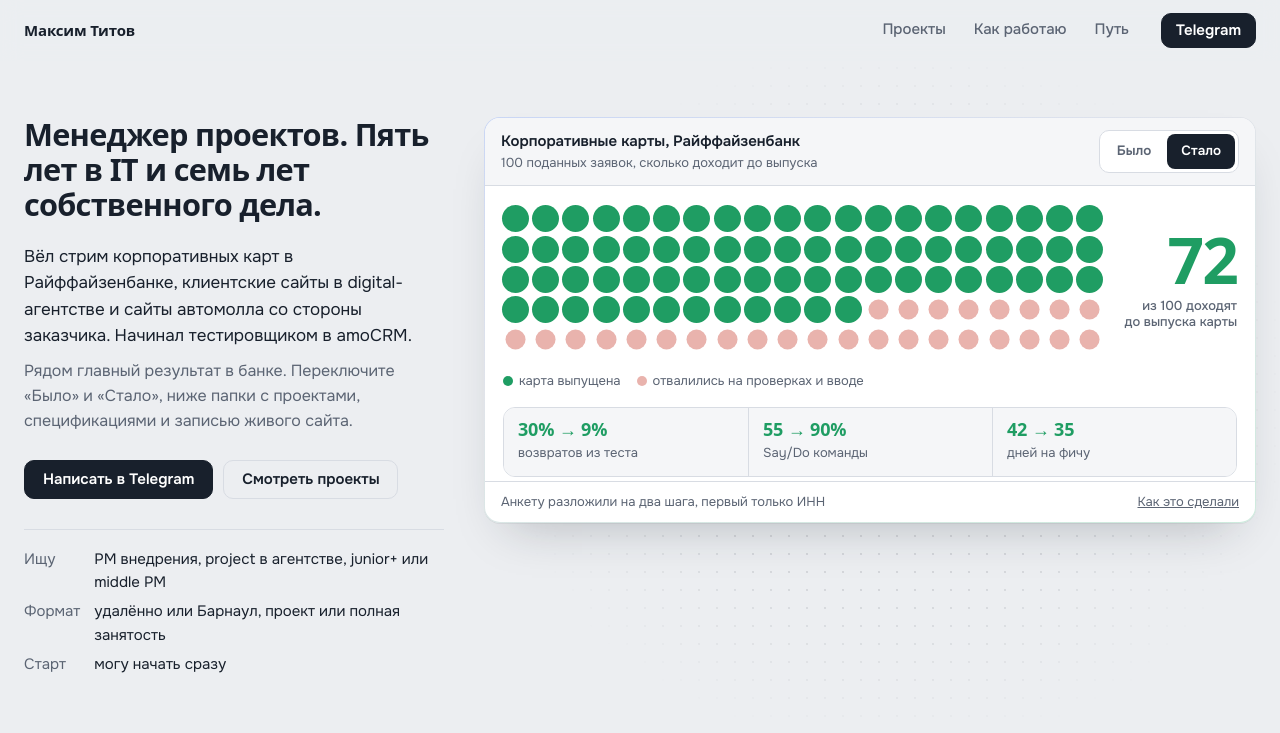
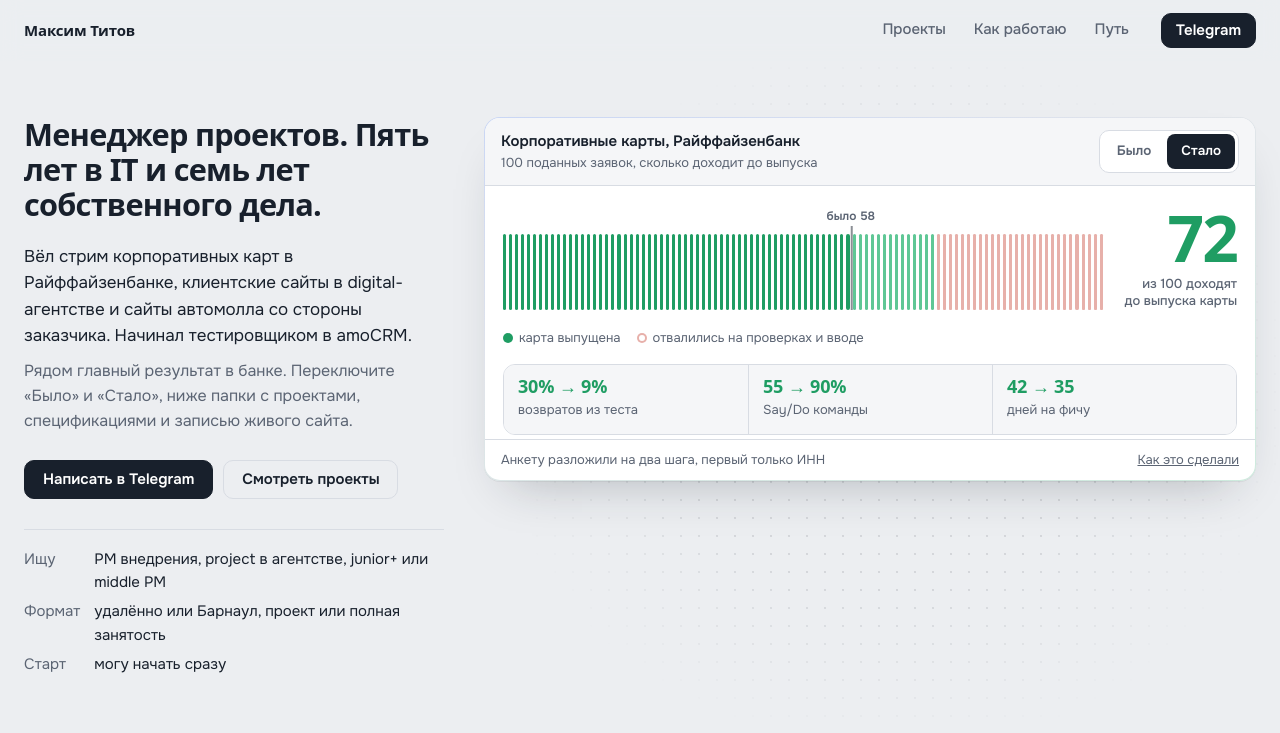
Before and after one commit to titov1235/titov1235.github.io, a plain HTML site: page index.html in a window 1280 px wide. Shown: the top 733 px of the page. Drawn offline with Linux system fonts and the light colour scheme; a web font is replaced by a local one.

Commit message:
Воронка банка ровной полосой из 100 делений
Co-Authored-By: Claude Opus 5.5 <noreply@anthropic.com>
Claude-Session: https://claude.ai/code/session_01N9xt6UUgDZ861ZoH7PxGEX

```diff
--- a/index.html
+++ b/index.html
@@ -289,8 +289,8 @@ footer{color:var(--muted);font-size:14px;padding:0 0 40px}
 /* v5: dot funnel */
 .dots{display:grid;grid-template-columns:repeat(20,minmax(0,1fr));gap:5px;max-width:560px}
 .dots i{aspect-ratio:1;border-radius:50%;background:#C9CED6;transition:background-color .35s,transform .35s}
-.dots i.ok{background:var(--done);transform:scale(1.08)}
-.dots i.lost{background:#E9B3AD;transform:scale(.8)}
+.dots i.ok{background:var(--done)}
+.dots i.lost{background:transparent;box-shadow:inset 0 0 0 2px #E7B0AA}
 .funnel{display:grid;grid-template-columns:minmax(0,1fr) auto;gap:22px;align-items:center}
 .fbig{font:700 clamp(44px,5vw,64px)/1 var(--display);letter-spacing:-.03em;color:var(--done);min-width:3ch;text-align:right}
 .fbig small{display:block;font:500 13px/1.3 var(--ui);color:var(--muted);letter-spacing:0;margin-top:6px}
@@ -356,7 +356,7 @@ footer{color:var(--muted);font-size:14px;padding:0 0 40px}
 .mw-f{display:flex;align-items:center;gap:6px;border:1px solid #D8DCE3;border-radius:6px;padding:4px 7px;margin-bottom:6px}
 .mw-f span{color:var(--faint)}.mw-f em{font-style:normal;flex:1}.mw-f .ok{color:var(--done);font-style:normal;font-weight:700}
 .mw-b{background:var(--ink);color:#fff;border-radius:6px;padding:4px 8px;display:inline-block;font-weight:600;margin-bottom:8px}
-.mw-d{display:grid;grid-template-columns:repeat(10,1fr);gap:3px}.mw-d i{aspect-ratio:1;border-radius:50%;background:var(--done)}.mw-d i.x{background:#E9B3AD}
+.mw-d{display:grid;grid-template-columns:repeat(10,1fr);gap:3px}.mw-d i{aspect-ratio:1;border-radius:50%;background:var(--done)}.mw-d i.x{background:transparent;box-shadow:inset 0 0 0 1.5px #E7B0AA}
 .cv-tm{padding:0;background:#0E1116}.cv-tm img{width:100%;height:100%;object-fit:cover;object-position:60% 40%}
 .play{position:absolute;left:12px;bottom:12px;background:rgba(14,17,22,.82);color:#fff;font-size:12px;font-weight:600;padding:5px 9px;border-radius:999px}
 .cv-buro,.cv-head{background:linear-gradient(160deg,#F1F2EE,#E6E9E2);align-content:center;gap:8px;padding:18px 20px}
@@ -422,6 +422,18 @@ footer{color:var(--muted);font-size:14px;padding:0 0 40px}
 .strip div{padding:20px 18px 20px 0}
 @media (max-width:980px){.hero::before{inset:auto 0 0 0;height:60%}.strip{margin-top:0}.hero-kpi strong{font-size:16px}}
 @media (max-width:560px){.hero-kpi{grid-template-columns:1fr}.hero-kpi div+div{border-left:0;border-top:1px solid var(--line)}.pane::before{left:18px;right:18px}}
+
+/* v8: clean 100-segment bar */
+.hero-win .dots{display:grid;grid-template-columns:repeat(100,minmax(0,1fr));gap:3px;height:76px;max-width:none;position:relative;margin-top:26px}
+.hero-win .dots i{aspect-ratio:auto;height:100%;border-radius:3px;background:#DCE0E6;transform:none!important;transition:background-color .3s}
+.hero-win .dots i.ok{background:var(--done)}
+.hero-win .dots i.gain{background:#5FC795}
+.hero-win .dots i.lost{background:#EDC9C4}
+.hero-win .dots b{position:absolute;top:-24px;font:600 12px/1 var(--ui);color:var(--muted);transform:translateX(-50%);white-space:nowrap;transition:opacity .3s}
+.hero-win .dots b::after{content:"";position:absolute;left:50%;top:16px;width:2px;height:84px;background:var(--ink);opacity:.5}
+.hero-win .dots b.off{opacity:0}
+.hero-funnel{align-items:end}
+@media (max-width:560px){.hero-win .dots{gap:1px;height:60px}.hero-win .dots i{border-radius:1px}.hero-win .dots b::after{height:68px}}
 </style>
 </head>
 <body>
@@ -465,7 +477,7 @@ footer{color:var(--muted);font-size:14px;padding:0 0 40px}
         <div class="dots" id="dots" role="img" aria-label="Из 100 заявок до выпуска доходят 72, было 58"></div>
         <div class="fbig"><span id="fnum">72</span><small>из 100 доходят<br>до выпуска карты</small></div>
       </div>
-      <div class="legend" style="padding:0 18px"><span><i style="background:var(--done)"></i>карта выпущена</span><span><i style="background:#E9B3AD"></i>отвалились на проверках и вводе</span></div>
+      <div class="legend" style="padding:0 18px"><span><i style="background:var(--done)"></i>карта выпущена</span><span><i style="background:transparent;box-shadow:inset 0 0 0 2px #E7B0AA"></i>отвалились на проверках и вводе</span></div>
       <div class="hero-kpi">
         <div><strong>30% → 9%</strong><span>возвратов из теста</span></div>
         <div><strong>55 → 90%</strong><span>Say/Do команды</span></div>
@@ -1211,17 +1223,18 @@ footer{color:var(--muted);font-size:14px;padding:0 0 40px}
   $$('[data-count]').forEach(el => io2.observe(el));
 
   const dots = $('#dots');
-  dots.innerHTML = Array.from({length:100}, () => '<i></i>').join('');
+  dots.innerHTML = Array.from({length:100}, () => '<i></i>').join('') + '<b class="off" style="left:58%">было 58</b>';
   const dl = $$('i', dots);
   let dotTimer = [];
   function setDots(n, animate=true){
     dotTimer.forEach(clearTimeout); dotTimer = [];
     $('#fnum').textContent = n;
     $$('.seg button').forEach(b => b.setAttribute('aria-pressed', String(+b.dataset.f === n)));
+    const mk = dots.querySelector('b'); if (mk) mk.classList.toggle('off', n !== 72);
     dl.forEach((d, i) => {
-      const cls = i < n ? 'ok' : 'lost';
+      const cls = i < Math.min(n,58) ? 'ok' : (i < n ? 'gain' : 'lost');
       if (!animate || reduce){ d.className = cls; return; }
-      dotTimer.push(setTimeout(() => d.className = cls, i * 12));
+      dotTimer.push(setTimeout(() => d.className = cls, i * 9));
     });
   }
   let played = false;
```
